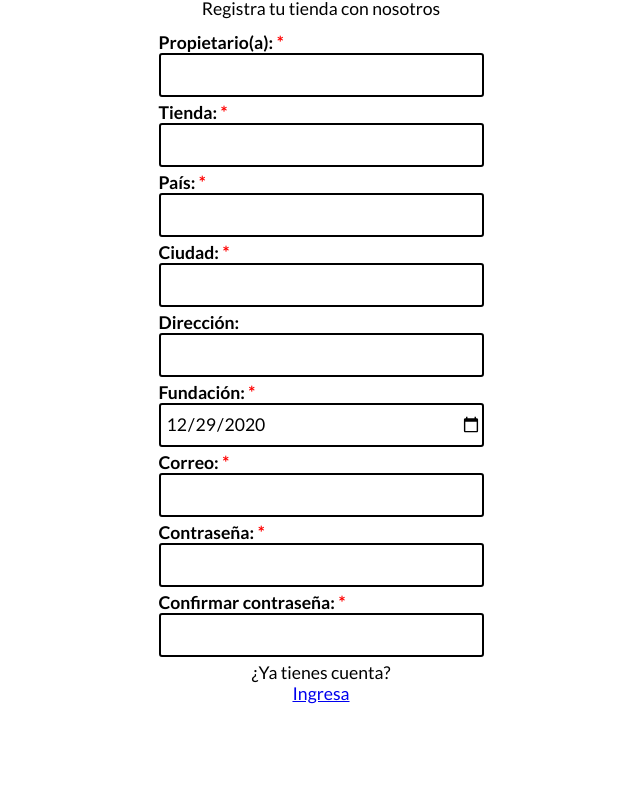
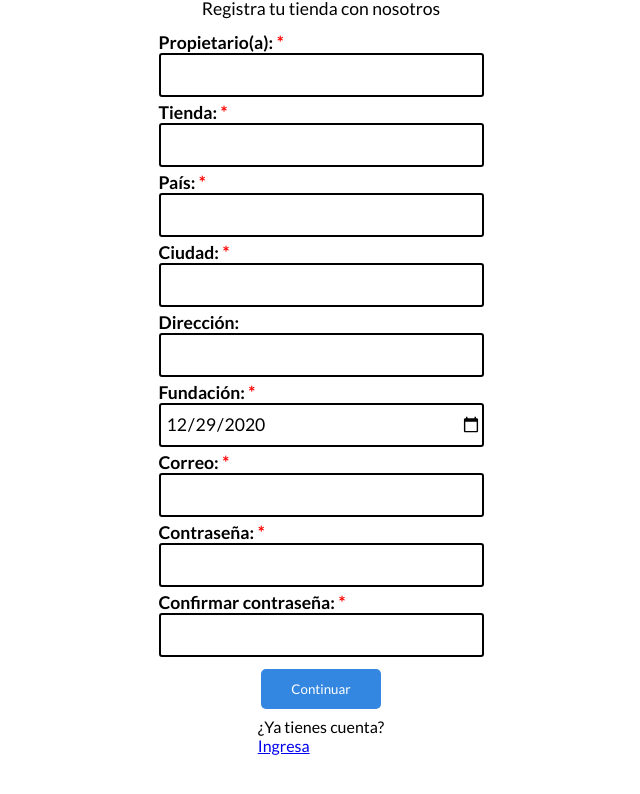
Before and after one commit to gianllopez/Volga, a React (Create React App) app: page /logup in a window 1280 px wide. Shown: the part 356-1150 px from the top of the page, without its empty margins (319-959 px from the left). Before the commit the page ends 1100 px from the top, so only its background shows below. Built offline with nearby package versions, Linux system fonts and the light colour scheme.

Commit message:
NavBar, Loader: cambiado el navbar para ahorrar componentes, Loader cambiado a ButtonLoader con mejor UX

```diff
--- a/src/pages/Logup.js
+++ b/src/pages/Logup.js
@@ -1,6 +1,6 @@
 import React, { Component } from 'react';
 import { Link } from 'react-router-dom';
-import { Input } from './components/';
+import { Input, ButtonLoader } from './components/';
 import loguphero from '../assets/Logup/logup-hero.svg';
 import './styles/Logup.css';
 
@@ -53,8 +53,9 @@ class Logup extends Component {
                   name="confirmpwd"
                   type="password"
                />
+            </div>
 
-               {/* Button & Loader Component */}
+               <ButtonLoader/>
 
                <p>
                   ¿Ya tienes cuenta?<br/>
@@ -62,7 +63,7 @@ class Logup extends Component {
                      Ingresa
                   </Link>
                </p>
-            </div>
+
          </form>
 		);
 	};
--- /dev/null
+++ b/src/pages/components/common/ButtonLoader.js
@@ -0,0 +1,13 @@
+import React from 'react';
+import './styles/ButtonLoader.css';
+
+const ButtonLoader = props => (
+   <button id="btnloader-wrapper" type="button">
+      {props.loading ?
+         <div id="loader" /> :
+         props.label || 'Continuar'
+      }
+   </button>
+);
+
+export default ButtonLoader;
--- a/src/pages/components/common/Loader.js
+++ /dev/null
@@ -1,10 +0,0 @@
-import React from 'react';
-import './styles/Loader.css';
-
-const Loader = props => (
-    <div id='loader-wrapper' {...props}>
-        <div id='loader' />
-    </div>
-);
-
-export default Loader;
--- a/src/pages/components/common/NavBar.js
+++ b/src/pages/components/common/NavBar.js
@@ -5,15 +5,6 @@ import BurgerMenu from './BurgerMenu';
 import './styles/NavBar.css';
 
 function NavBar(props) {
-
-
-   const NavBarLink = props => {
-      return (
-         <li>
-            <Link to={props.to}>{props.label}</Link>
-         </li>
-      );
-   };
 
    const linksAnimations = () => {
       document.getElementById('navbar-links')
@@ -28,11 +19,11 @@ function NavBar(props) {
             <img src={volgalogo} alt="volga-logo"/>
          </figure>
          <ul id="navbar-links">
-            <NavBarLink to='/' label='Inicio'/>
-            <NavBarLink to='/shops/search' label='Buscar'/>
-            <NavBarLink to='/shops/explore' label='Explorar'/>
-            <NavBarLink to='/logup' label='Registrar'/>
-            <NavBarLink to='/login' label='Iniciar sesión'/>
+            <Link to='/'>Inicio</Link>
+            <Link to='/shops/search'>Buscar</Link>
+            <Link to='/shops/explore'>Explorar</Link>
+            <Link to='/logup'>Registrar</Link>
+            <Link to='/login'>Iniciar sesión</Link>
          </ul>
       </div>
    );
--- /dev/null
+++ b/src/pages/components/common/styles/ButtonLoader.css
@@ -0,0 +1,30 @@
+#btnloader-wrapper {
+    width: 35vw;
+    height: 40px;
+    background-color: #0069d9cc;
+    border: none;
+    color: white;
+    border-radius: 5px;
+    max-width: 120px;
+    margin: 7.5px 0;
+    outline: none;
+}
+
+#loader {
+    width: 10px;
+    height: 10px;
+    margin: auto;
+    border-radius: 50%;
+    border: 5px solid #ffffff29;
+    border-top-color: white;
+    animation: 1s loader-spin infinite;
+}
+
+@keyframes loader-spin {
+    from {
+        transform: rotate(0);
+    }
+    to {
+        transform: rotate(360deg);
+    }
+}
--- a/src/pages/components/common/styles/Loader.css
+++ /dev/null
@@ -1,26 +0,0 @@
-#loader-wrapper {
-    width: 120px;
-    height: 37px;
-    display: flex;
-    justify-content: center;
-    align-items: center;
-    margin-top: 5px;
-}
-
-#loader-wrapper > #loader {
-    border: 7px solid #0000000f;
-    border-top: 7px solid black;
-    border-radius: 50%;
-    width: 10px;
-    height: 10px;
-    animation: spin 2s linear infinite;
-}
-
-@keyframes spin {
-    0% {
-        transform: rotate(0deg);
-    }
-    100% {
-        transform: rotate(360deg);
-    }
-}
--- a/src/pages/components/common/styles/NavBar.css
+++ b/src/pages/components/common/styles/NavBar.css
@@ -39,13 +39,10 @@
    transform: translateX(-100%);
 }
 
-#navbar-links li {
+#navbar-links a {
    margin-bottom: 10px;
    border-left: 3px solid #36393f;
    padding: 5px;
-}
-
-#navbar-links li a {
    text-decoration: none;
    color: #ffffff;
 }
@@ -75,13 +72,13 @@
       max-width: unset;
    }
 
-   #navbar-links li {
+   #navbar-links a {
       padding: 0;
       margin: 0;
       border: none;
    }
 
-   #navbar-links li a:hover {
+   #navbar-links a:hover {
       color: #c7c7c7;
    }
 }
--- a/src/pages/components/index.js
+++ b/src/pages/components/index.js
@@ -1,7 +1,7 @@
 // Exports for pages components:
 
 export { default as Input } from './common/Input';
-export { default as Loader } from './common/Loader';
+export { default as ButtonLoader } from './common/ButtonLoader';
 export { default as Footer } from './common/Footer';
 export { default as SomeRoutesLayout } from './common/SomeRoutesLayout';
 export { default as Uploader } from './ShopLogo/Uploader';
```
